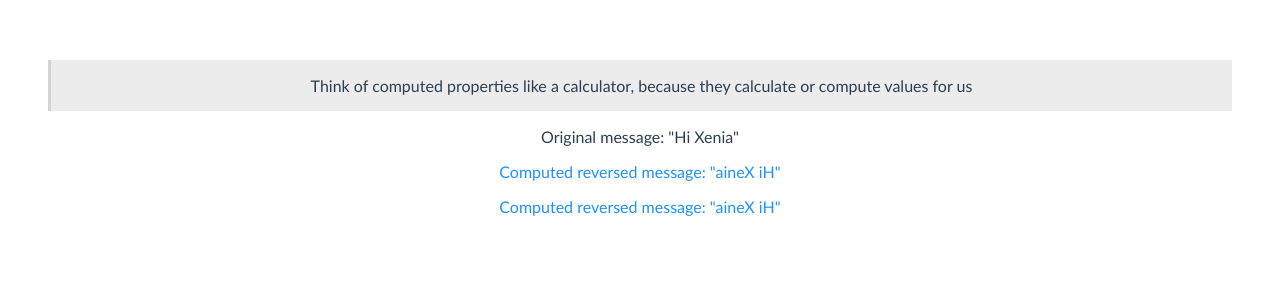
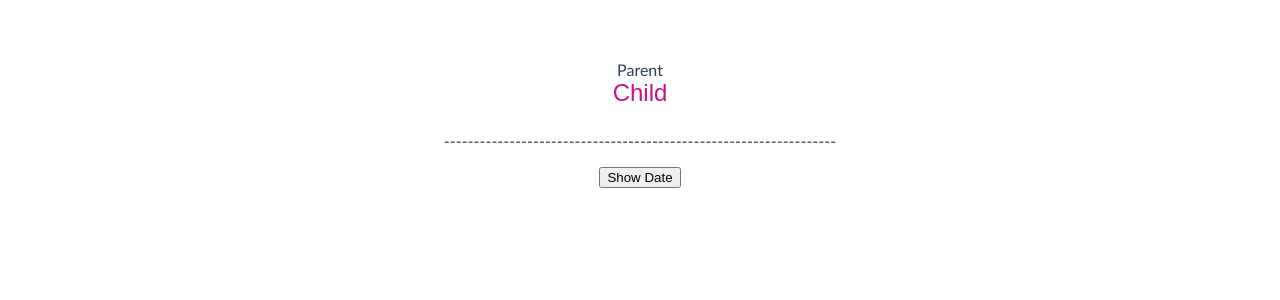
Before and after one commit to KsaniyaN/vue-playground, a Vue app: page / in a window 1280 px wide. Shown: the top 300 px of the page. Built offline with nearby package versions, Linux system fonts and the light colour scheme.

Commit message:
playing with fallthrough class attribute

```diff
--- a/src/App.vue
+++ b/src/App.vue
@@ -1,9 +1,9 @@
 <template>
 <!--    <Nav/>-->
 <!--    <TodoApp/>-->
-<!--    <Parent/>-->
+    <Parent/>
 <!--    <HeroesList/>-->
-    <Computed/>
+<!--    <Computed/>-->
 <!--    <Tree :tree-data="tree"/>-->
 </template>
 
--- a/src/components/Child.vue
+++ b/src/components/Child.vue
@@ -1,11 +1,14 @@
 <template>
-    <div>
-        Child
-    </div>
+    <!--    <span>Fallthrough attributes: {{ $attrs }}</span>-->
+    <!--    Applying a class from Parent to Child's specific node doesn't work atm ::) -->
+    <!--    <pre>{{$attrs.class}}</pre>-->
+    <!--    <div :class="$attrs.class">Child</div>-->
+    <div>Child</div>
+    <!--    <p>Chocolate bar soufflé tiramisu cupcake shortbread. Gingerbread muffin soufflé apple pie marshmallow. Sweet roll cupcake donut icing pie macaroon.</p>-->
 </template>
 
 <script>
-    export default {
-        name: "Child with Parent"
-    };
+export default {
+    name: "Child with Parent"
+};
 </script>
--- a/src/components/Computed.vue
+++ b/src/components/Computed.vue
@@ -12,7 +12,7 @@
         <!-- Computed class -->
         <p :class="{'is-computed': isComputed}">Computed reversed message: "{{ reversedMessage }}"</p>
         <!-- Conditional class -->
-        <p :class="[isComputed ? 'is-computed' : '']">Computed reversed message: "{{ reversedMessage }}"</p>
+        <p :class="[hasError ? 'err' : '']">Computed classes error message: Smth went wrong - "{{ reversedMessage }}"</p>
     </div>
 </template>
 
@@ -24,7 +24,8 @@ export default {
         return {
             message: "Hi Xenia",
             isActive: true,
-            error: null
+            error: null,
+            err: true
         };
     },
 
@@ -35,6 +36,10 @@ export default {
 
         isComputed: function () {
             return this.isActive && !this.error
+        },
+
+        hasError: function () {
+            return this.isActive && this.err
         }
     },
 };
@@ -50,4 +55,8 @@ blockquote {
 .is-computed {
     color: dodgerblue;
 }
+
+.err {
+    color: indianred;
+}
 </style>
--- a/src/components/Parent.vue
+++ b/src/components/Parent.vue
@@ -1,7 +1,9 @@
 <template>
     <div>
-        <!-- Parent
-        <Child /> -->
+        Parent
+        <!-- applying a class from parent to child -->
+        <Child class="test"/>
+
         <p>------------------------------------------------------------------</p>
         <!-- <button @click="message = Date()">Show Date</button> -->
         <button @click="getDate">Show Date</button>
@@ -30,3 +32,11 @@
     },
 };
 </script>
+
+<style scoped>
+.test {
+    color: mediumvioletred;
+    font-family: fantasy;
+    font-size: x-large;
+}
+</style>
```
Lines whose indentation alone changed are shown as unchanged.
